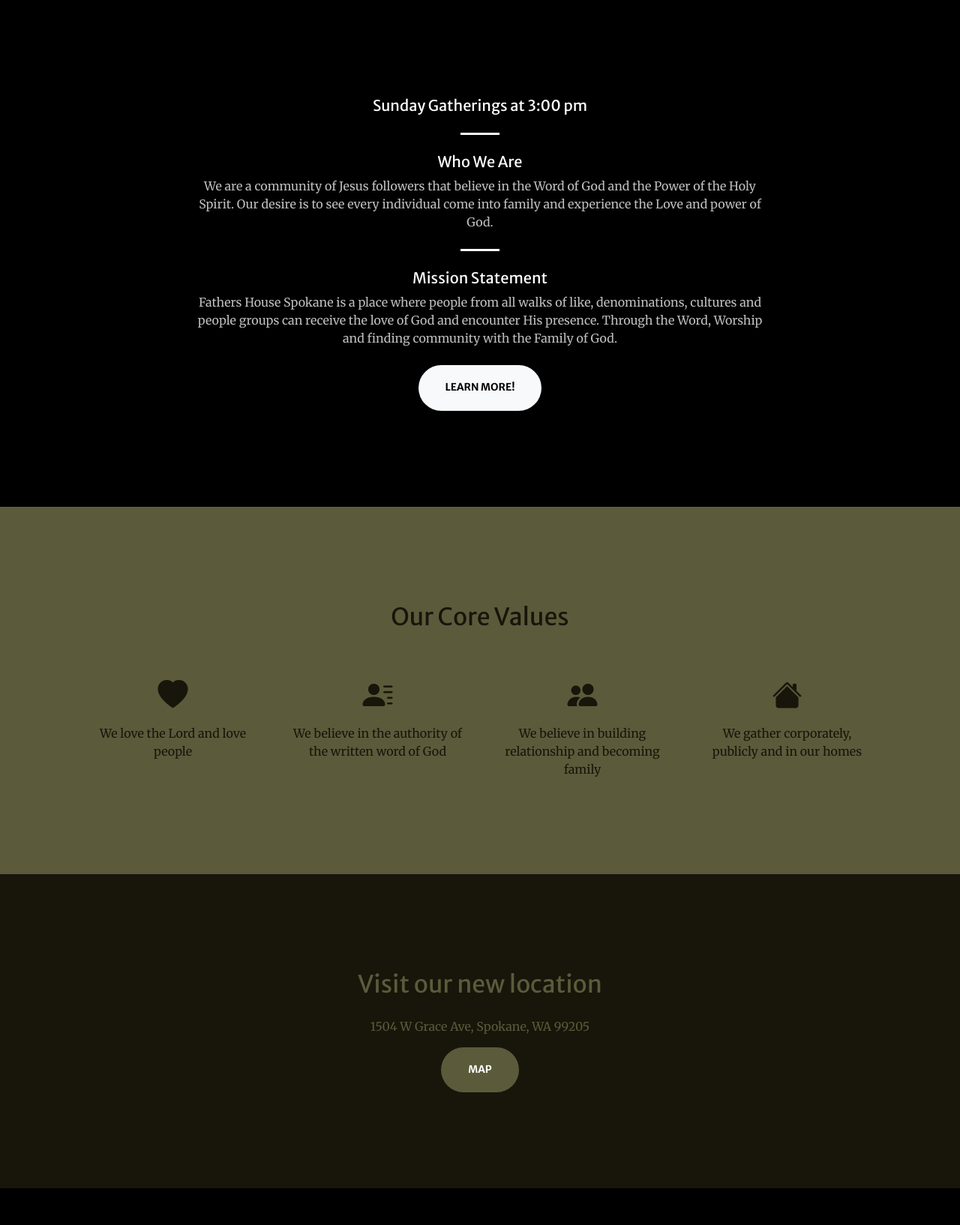
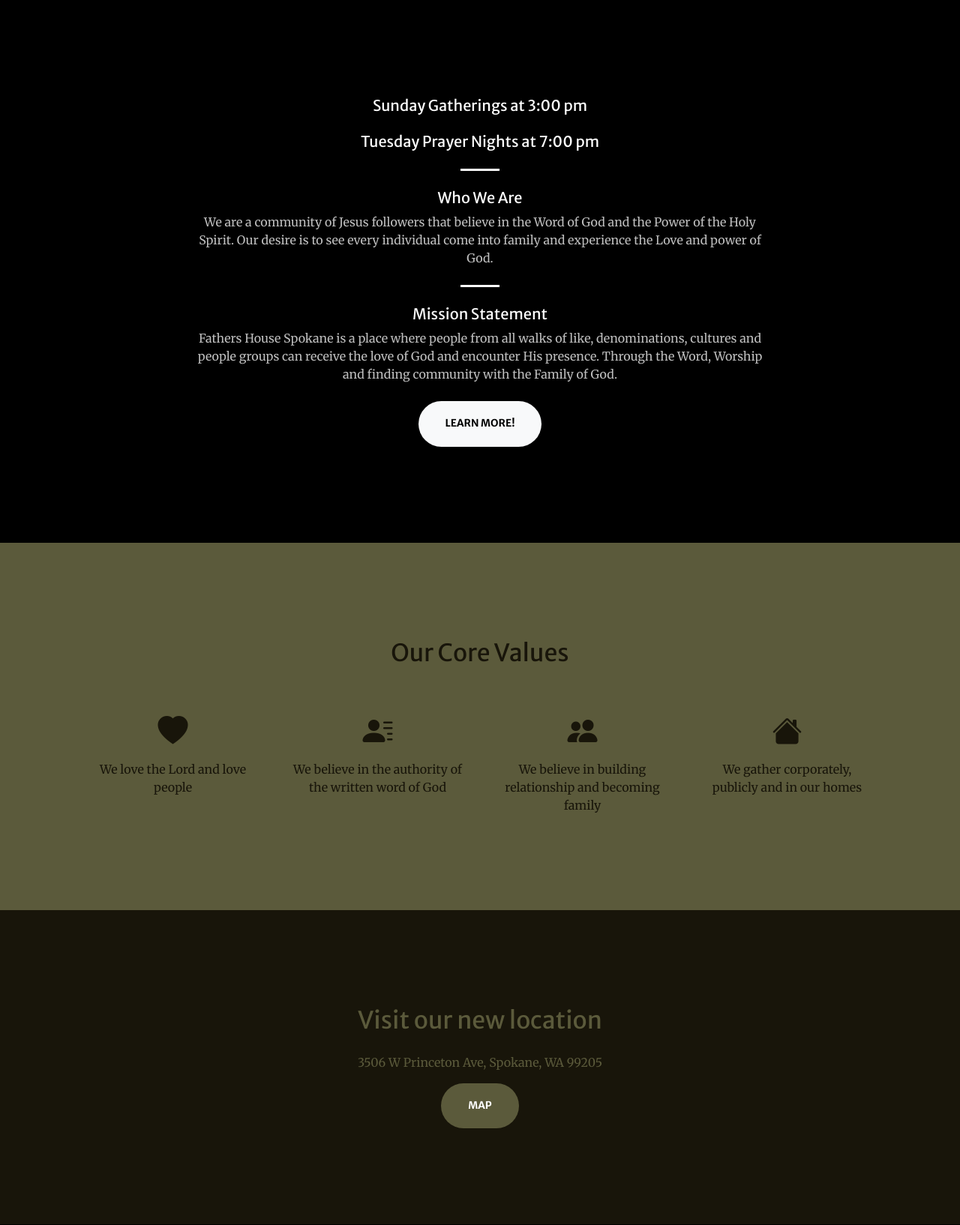
Before and after one commit to joshuabecker91/fathershouse, a Flask app: page / in a window 1280 px wide. Shown: the part 799-2433 px from the top of the page at 75% size. Run offline with Flask 2, Linux system fonts and the light colour scheme; some libraries are stand-ins or nearby versions; grey boxes are pictures that could not be loaded.

Commit message:
updateing new address

```diff
--- a/flask_app/templates/index.html
+++ b/flask_app/templates/index.html
@@ -77,6 +77,7 @@
                     <div class="col-lg-9 text-center">
                         <!-- <h2 class="text-white mt-0">FATHERS HOUSE</h2> -->
                         <h5 class="text-white mb-4">Sunday Gatherings at 3:00 pm</h5>
+                        <h5 class="text-white mb-4">Tuesday Prayer Nights at 7:00 pm</h5>
                         <!-- <h2 class="text-black mt-0">Join us, all are welcome!</h2> -->
                         <hr class="divider divider-light" />
                         <h5 class="text-white mt-0">Who We Are</h5>
@@ -196,8 +197,8 @@
         <section class="page-section bg-secondary text-white" id="location">
             <div class="container px-4 px-lg-5 text-center">
                 <h2 class="mb-4 text-primary">Visit our new location</h2>
-                <p class="text-primary">1504 W Grace Ave, Spokane, WA 99205</p>
-                <a class="custom-dbox-popup btn btn-primary btn-xl" href="https://goo.gl/maps/R9bL1siuz8dNz5tB7">Map</a>
+                <p class="text-primary">3506 W Princeton Ave, Spokane, WA 99205</p>
+                <a class="custom-dbox-popup btn btn-primary btn-xl" href="https://goo.gl/maps/n6idccBXjAZysyAJ9">Map</a>
             </div>
             <!-- <iframe src="https://www.google.com/maps/embed?pb=!1m18!1m12!1m3!1d2686.024740125519!2d-117.43641738417377!3d47.68393949062495!2m3!1f0!2f0!3f0!3m2!1i1024!2i768!4f13.1!3m3!1m2!1s0x549e19041b4c3479%3A0xb050e6803132133a!2s1504%20W%20Grace%20Ave%2C%20Spokane%2C%20WA%2099205!5e0!3m2!1sen!2sus!4v1659857273691!5m2!1sen!2sus" width="500" height="300" style="border:0;" allowfullscreen="" loading="lazy" referrerpolicy="no-referrer-when-downgrade"></iframe> -->
         </section>
@@ -302,8 +303,8 @@
         </section>
         <!-- Footer-->
         <footer class="bg-black py-5">
-            <div class="container px-4 px-lg-5"><div class="small text-center text-white-75">Copyright &copy; 2022 - Fathers House Spokane</div></div>
-            <div class="container px-4 px-lg-5"><div class="small text-center text-white-75 mt-2">1504 W Grace Ave, Spokane, WA 99205</div></div>
+            <div class="container px-4 px-lg-5"><div class="small text-center text-white-75">Copyright &copy; 2023 - Fathers House Spokane</div></div>
+            <div class="container px-4 px-lg-5"><div class="small text-center text-white-75 mt-2">3506 W Princeton Ave, Spokane, WA 99205</div></div>
             <div class="container px-4 px-lg-5"><div class="small text-center text-white-75 mt-2">509-352-5220</div></div>
             <!-- <div class="container px-4 px-lg-5"><div class="small text-center text-muted">5115 S Freya St, Spokane, WA 99223</div></div> -->
             <div class="socialbtns d-flex justify-content-center">
```
